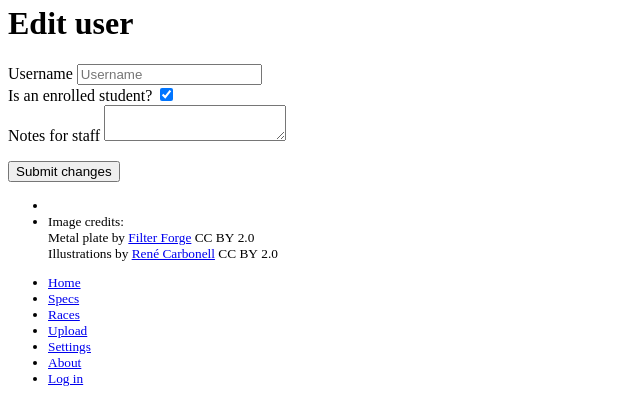
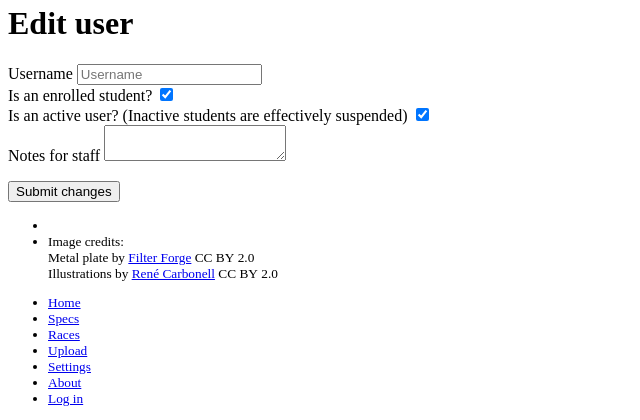
Before and after one commit to buggyrace/buggy-race-server, a Flask app: template buggy_race_server/templates/admin/user.html in a window 1280 px wide. Shown: the part 182-602 px from the top of the page, without its empty margins (0-640 px from the left). Run offline with Flask 2, Linux system fonts and the light colour scheme; the template is opened without the code that fills it: values that come from a table or form of the project are taken from there, others are empty; parts of the project's set-up code (start-up, migrations or seed data) failed here and were passed over.

Commit message:
make user active/inactive editable
(should really be called is_active)

```diff
--- a/buggy_race_server/admin/views.py
+++ b/buggy_race_server/admin/views.py
@@ -65,9 +65,8 @@ def admin():
     one_week_ago = today - timedelta(days=7)
     users = User.query.all()
     buggies = Buggy.query.all()
-    users = sorted(users, key=lambda user: (not user.is_buggy_admin, user.username))
     students = [s for s in users if s.is_student]
-    students_active = [s for s in students if s.is_active]
+    students_active = [s for s in students if s.active]
     students_logged_in_this_week = [s for s in students_active if s.logged_in_at and s.logged_in_at.date() >= one_week_ago]
     students_uploaded_this_week = [s for s in students_active if s.uploaded_at and s.uploaded_at.date() >= one_week_ago]
     return render_template(
@@ -234,6 +233,7 @@ def edit_user(user_id):
     if form.validate_on_submit():
       user.notes = form.notes.data
       user.is_student = form.is_student.data
+      user.active = form.active.data
       if config.USERS_HAVE_FIRST_NAME:
           user.first_name = form.first_name.data
       if config.USERS_HAVE_LAST_NAME:
--- a/buggy_race_server/templates/admin/user.html
+++ b/buggy_race_server/templates/admin/user.html
@@ -51,6 +51,10 @@
           {{form.is_student(class_="form-control", checked=user.is_student)}}
       </div>
       <div class="form-group">
+        {{form.active.label}}
+        {{form.active(class_="form-control", checked=user.active)}}
+    </div>
+    <div class="form-group">
           {{form.notes.label}}
           {{form.notes(class_="form-control")}}
       </div>
--- a/buggy_race_server/user/forms.py
+++ b/buggy_race_server/user/forms.py
@@ -34,6 +34,9 @@ class UserForm(FlaskForm):
     )
     is_student = BooleanField(
         "Is an enrolled student?"
+    )
+    active = BooleanField(
+        "Is an active user? (Inactive students are effectively suspended)"
     )
     notes = TextAreaField(
         "Notes for staff", validators=[Optional(), Length(max=255)]
```
